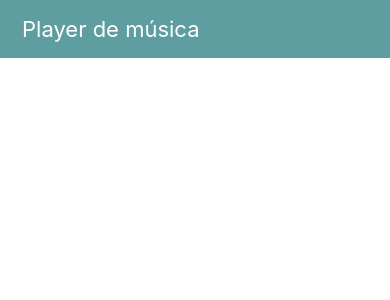
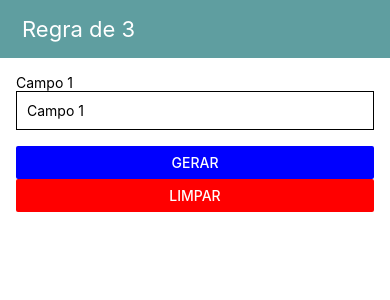
Before and after one commit to otaviohenrique1/app_teste_web_api_v2, a React Native app: screen / in a window 390 px wide. Shown: the top 300 px of the page. Built offline with nearby package versions, Linux system fonts and the light colour scheme.

Commit message:
commit 5

```diff
--- a/App.tsx
+++ b/App.tsx
@@ -1,9 +1,10 @@
 import { StatusBar } from 'expo-status-bar';
 import PlayerMusica from './src/pages/PlayerMusica';
 import { TelaCartao } from './src/pages/TelaCartao';
+import { TelaRegraDeTres } from './src/pages/TelaRegraDeTres';
 
 export default function App() {
   return (
-    <TelaCartao />
+    <TelaRegraDeTres />
   );
 }
--- a/package.json
+++ b/package.json
@@ -18,11 +18,13 @@
     "formik": "^2.4.5",
     "react": "18.2.0",
     "react-native": "0.72.5",
+    "react-native-flip-card": "^3.5.7",
     "yup": "^1.3.2"
   },
   "devDependencies": {
     "@babel/core": "^7.20.0",
     "@types/react": "~18.2.14",
+    "@types/react-native-flip-card": "^3.5.3",
     "typescript": "^5.1.3"
   },
   "private": true
--- a/src/pages/TelaCartao.tsx
+++ b/src/pages/TelaCartao.tsx
@@ -1,16 +1,40 @@
 import { StatusBar } from 'expo-status-bar';
-import { StyleSheet, View } from "react-native";
+import { StyleSheet, Text, View } from "react-native";
 import { Appbar } from "../components/Appbar";
 import Constants from 'expo-constants';
+import React from 'react';
+import FlipCard from 'react-native-flip-card';
 
 export function TelaCartao() {
   return (
     <View style={styles.container}>
       <Appbar
-        titulo="Player de música"
+        titulo="Pagamento com cartão"
         backgroundColor="cadetblue"
         fontColor="white"
       />
+      <View>
+        <Text>The Face</Text>
+        <FlipCard
+          style={styles.card}
+          friction={1000}
+          perspective={1000}
+          flipHorizontal={true}
+          flipVertical={false}
+          flip={false}
+          clickable={true}
+          // onFlipEnd={(isFlipEnd)=>{console.log('isFlipEnd', isFlipEnd)}}
+        >
+          {/* Face Side */}
+          <View style={styles.face}>
+            <Text>The Face</Text>
+          </View>
+          {/* Back Side */}
+          <View style={styles.back}>
+            <Text>The Back</Text>
+          </View>
+        </FlipCard>
+      </View>
       <StatusBar style="light" backgroundColor="cadetblue" />
     </View>
   );
@@ -20,6 +44,16 @@ const styles = StyleSheet.create({
   container: {
     marginTop: Constants.statusBarHeight,
     backgroundColor: '#fff',
-    flex: 1,
+    // flex: 1,
+  },
+  card: {
+    // width: 200,
+    // height: 300,
+  },
+  face: {
+    backgroundColor: "red",
+  },
+  back: {
+    backgroundColor: "blue",
   },
 });
--- /dev/null
+++ b/src/pages/TelaRegraDeTres.tsx
@@ -0,0 +1,85 @@
+import { StatusBar } from 'expo-status-bar';
+import { StyleSheet, Text, View, ScrollView, Button, Alert } from "react-native";
+import { Appbar } from "../components/Appbar";
+import Constants from 'expo-constants';
+import React from 'react';
+import { Formik } from 'formik';
+import * as yup from 'yup';
+import { TextInput } from 'react-native';
+
+const validationSchema = yup.object().shape({
+  campoA: yup.number().required('Vazio'),
+  campoB: yup.number().required('Vazio'),
+  campoC: yup.number().required('Vazio'),
+  campoX: yup.string().required('Vazio'),
+});
+
+interface FormTypes {
+  campoA: number;
+  campoB: number;
+  campoC: number;
+  campoX: string;
+}
+
+const valoresIniciais: FormTypes = {
+  campoA: 0,
+  campoB: 0,
+  campoC: 0,
+  campoX: ''
+};
+
+export function TelaRegraDeTres() {
+  function onSubmitForm(values: FormTypes) {
+    Alert.alert(values.campoA.toString());
+
+  }
+
+  return (
+    <View style={styles.container}>
+      <Appbar
+        titulo="Regra de 3"
+        backgroundColor="cadetblue"
+        fontColor="white"
+      />
+      <ScrollView>
+        <Formik
+          initialValues={valoresIniciais}
+          validationSchema={validationSchema}
+          onSubmit={onSubmitForm}
+        >
+          {({ handleChange, handleBlur, handleSubmit, setFieldValue, resetForm, values, errors }) => (
+            <View style={{ margin: 16 }}>
+              <View style={{ marginBottom: 16 }}>
+                <Text>Campo 1</Text>
+                <TextInput
+                  onChangeText={handleChange('campoA')}
+                  onBlur={handleBlur('campoA')}
+                  value={(values.campoA === 0) ? "" : values.campoA.toString()}
+                  style={[styles.input]}
+                  placeholder="Campo 1"
+                  keyboardType="numeric"
+                />
+                {errors.campoA && <Text style={{ color: "red" }}>{errors.campoA}</Text>}
+              </View>
+              <Button title="Gerar" color="blue" onPress={() => handleSubmit()} />
+              <Button title="Limpar" color="red" onPress={() => resetForm()} />
+            </View>
+          )}
+        </Formik>
+      </ScrollView>
+      <StatusBar style="light" backgroundColor="cadetblue" />
+    </View>
+  );
+}
+
+const styles = StyleSheet.create({
+  container: {
+    marginTop: Constants.statusBarHeight,
+    backgroundColor: '#fff',
+    flex: 1,
+  },
+  input: {
+    borderWidth: 1,
+    padding: 10,
+  },
+});
```
Also changed, not shown: 1 other file (tests, documents, lock files or other folders).
